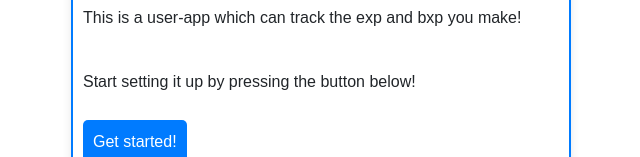
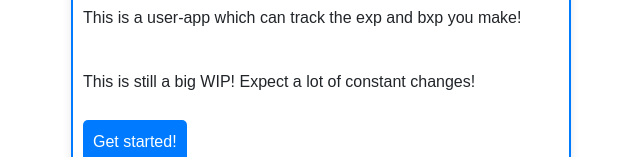
Before and after one commit to fkeno/Fuji-User-App, a plain HTML site: page index.html in a window 1280 px wide. Shown: the part 262-419 px from the top of the page, without its empty margins (319-959 px from the left). Drawn offline with nearby package versions, Linux system fonts and the light colour scheme.

Commit message:
feat: update introductory message to reflect ongoing development status

```diff
--- a/index.html
+++ b/index.html
@@ -111,7 +111,7 @@
         <div class="content" id="content">
             <p>This is a user-app which can track the exp and bxp you make!</p>
             <br>
-            <p>Start setting it up by pressing the button below!</p>
+            <p>This is still a big WIP! Expect a lot of constant changes!</p>
             <button class="window-button btn btn-primary" id="getStartedButton">Get started!</button>
         </div>
         <div class="content settings-content" id="settingsContent" style="display: none;">
```
